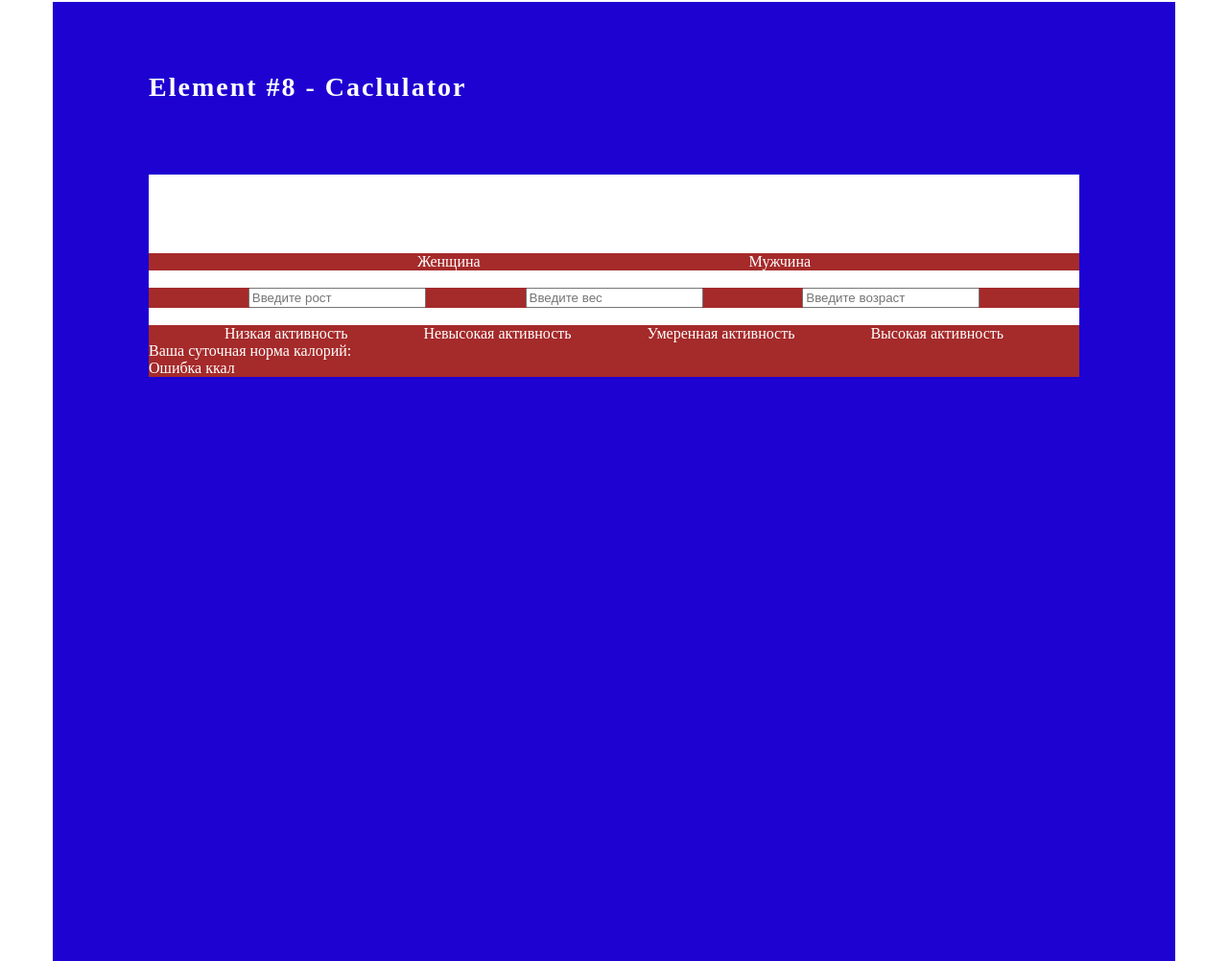
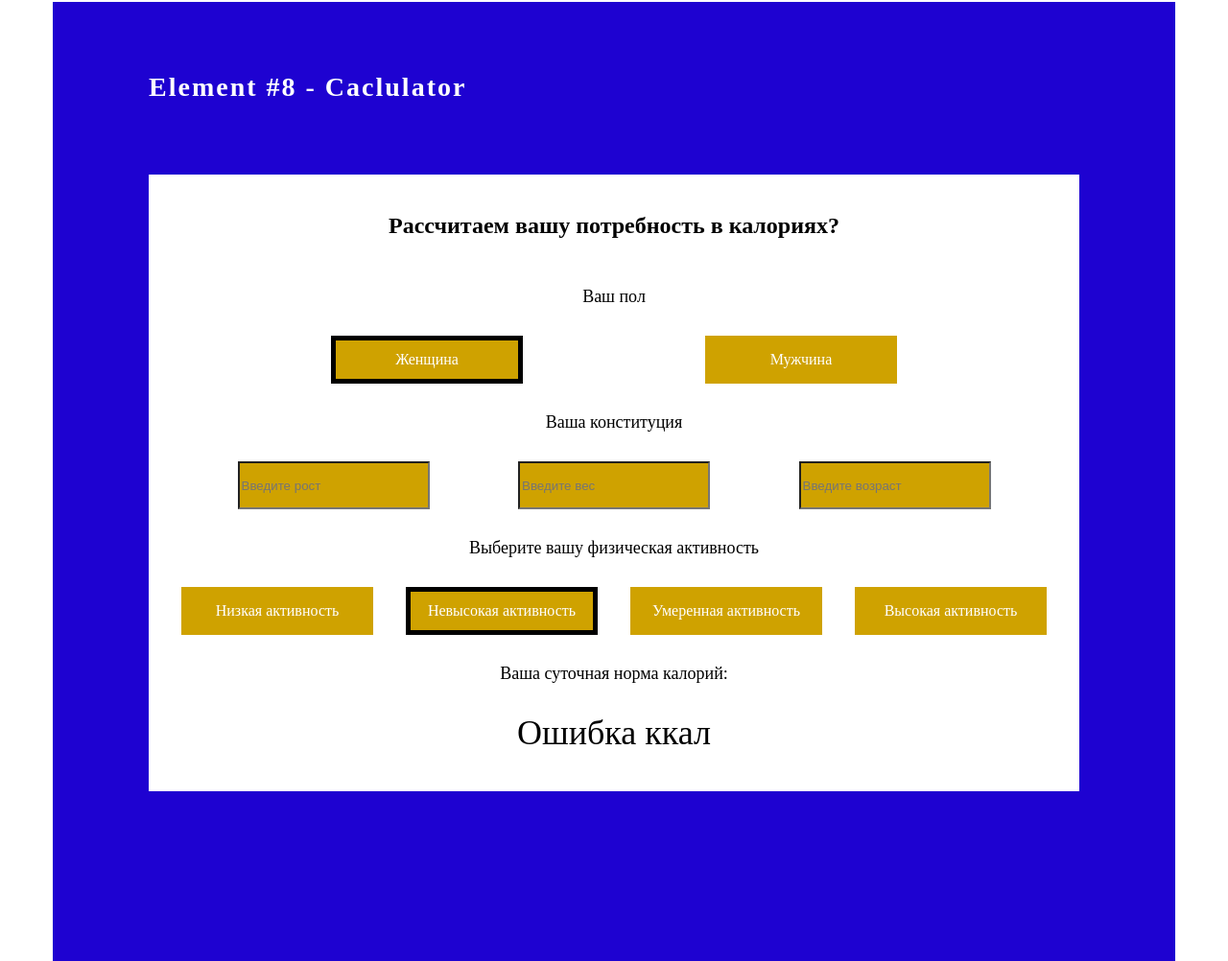
Before and after one commit to Sshishin/Basic-elements-bibliography, a plain HTML site: page index.html in a window 1280 px wide. Shown: the part 8736-9738 px from the top of the page at 96% size. Drawn offline with Linux system fonts and the light colour scheme; a web font is replaced by a local one.

Commit message:
improvement(calc): improve design calc

```diff
--- a/css/style.css
+++ b/css/style.css
@@ -437,12 +437,40 @@ body {
 }
 
 .calculating__choose {
-    background-color: brown;
     display: flex;
     flex-direction: row;
     justify-content: space-evenly;
 }
 
-.calculating__total {
-    background-color: brown;
+.calculating__choose-item {
+    height: 50px;
+    background-color: var(--yellow-color);
+    width: 200px;
+    display: flex;
+    justify-content: center;
+    align-items: center;
 }
+
+.calculating__subtitle {
+    text-align: center;
+    padding: 30px 0;
+    color: black;
+    font-size: 18px;
+}
+
+.calculating__result {
+    text-align: center;
+    color: black;
+    padding-bottom: 40px;
+    font-size: 36px;
+}
+
+.title-calc {
+    color: black;
+    text-align: center;
+    padding-top: 40px;
+}
+
+.calculating__choose-item_active {
+    border: 5px solid black;
+}
--- a/index.html
+++ b/index.html
@@ -184,7 +184,7 @@
         <h2 class="container-title-1" style="color: white">Element #8 - Caclulator</h2>
         <div class="calculating">
         <div class="container">
-            <h2 class="title">Рассчитаем вашу потребность в калориях?
+            <h2 class="title-calc">Рассчитаем вашу потребность в калориях?
             </h2>
             <div class="calculating__field">
                 <div class="calculating__subtitle">
--- a/js/script.js
+++ b/js/script.js
@@ -474,6 +474,9 @@ dots.forEach(dot => {
     });
 });
 
+
+// Calculator
+
 function calc() {
     // Calc
 
```
